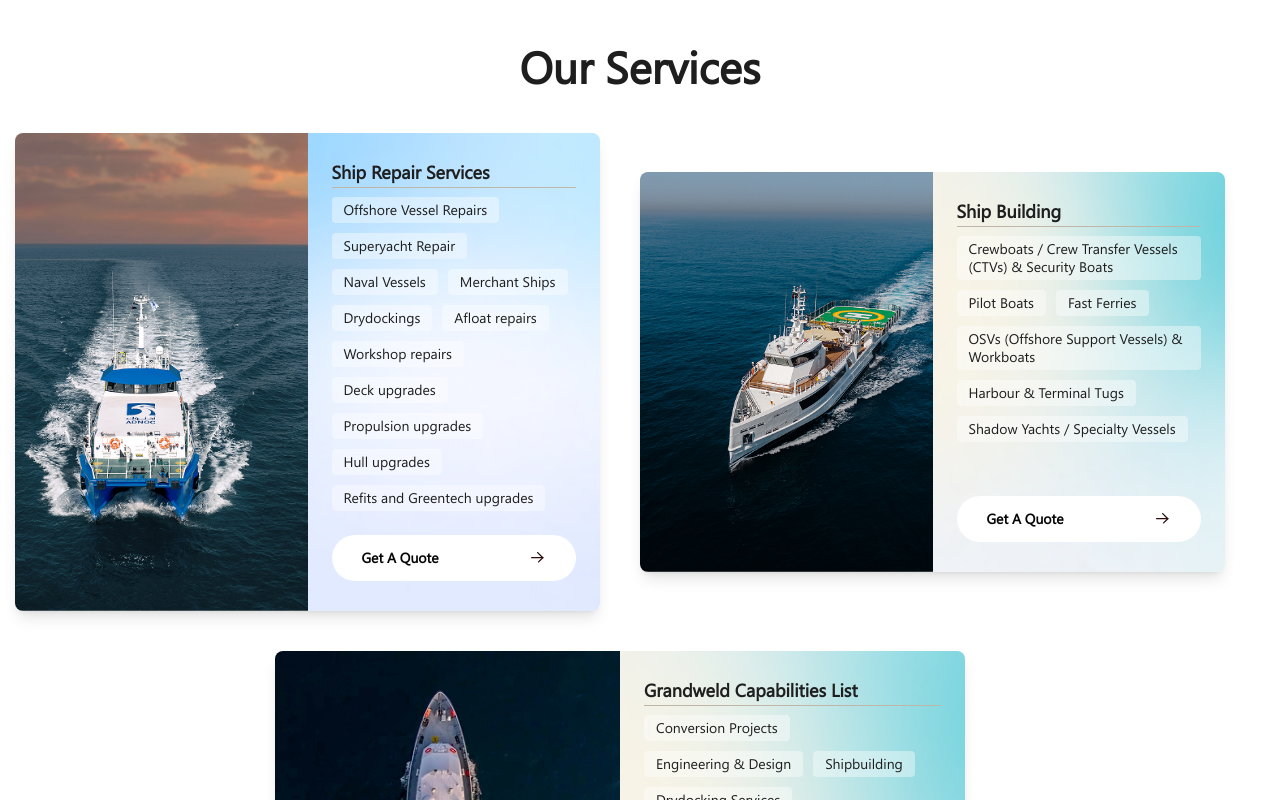
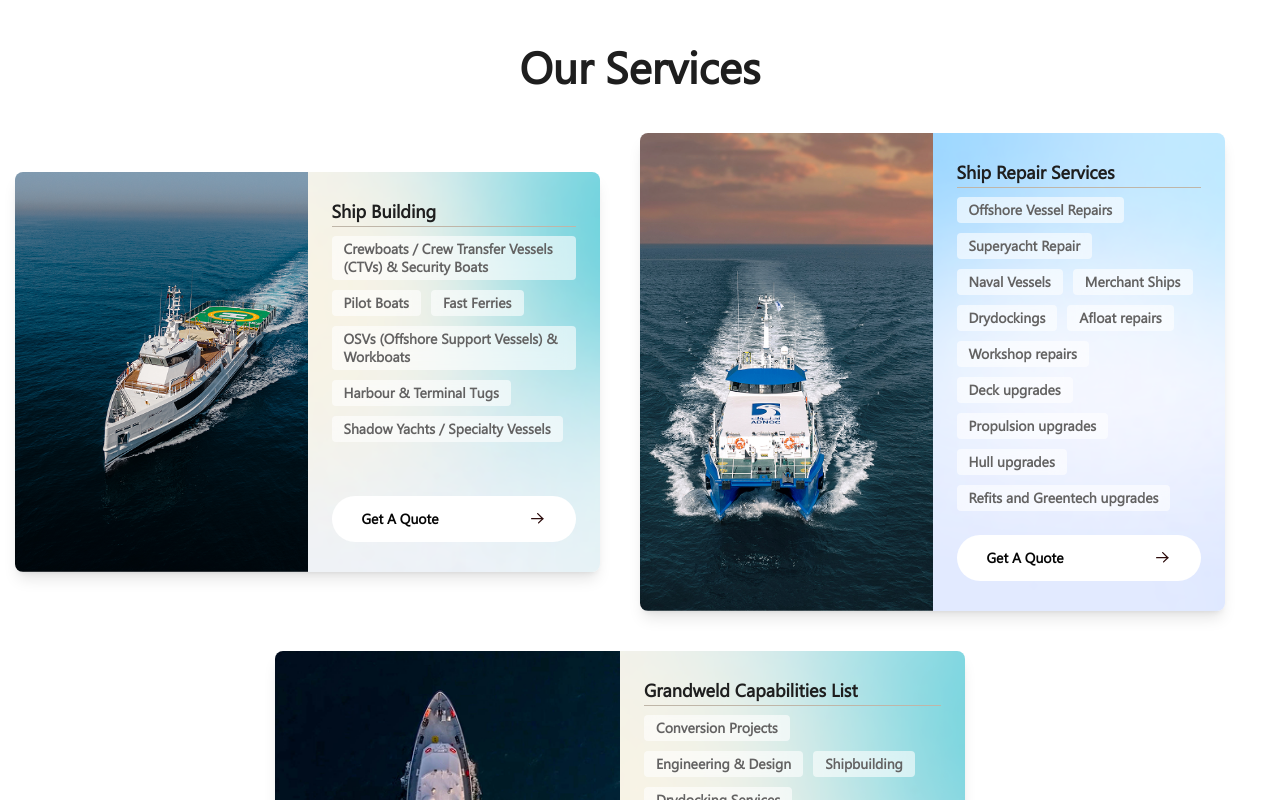
Before and after one commit to ArunSpiderWorks/grandweld-fe, a Next.js app: page / in a window 1280 px wide. Shown: the part 840-1640 px from the top of the page. Built offline with nearby package versions, Linux system fonts and the light colour scheme.

Commit message:
latest main

```diff
--- a/components/Home/Service.jsx
+++ b/components/Home/Service.jsx
@@ -15,6 +15,20 @@ import { useState } from "react";
 const serviceData = [
   {
     id: 1,
+    title: "Ship Building ",
+    imageSrc: ServiceImg02,
+    bgImage: "/img/LP/list-bg-02.png",
+    items: [
+      "Crewboats / Crew Transfer Vessels (CTVs) & Security Boats",
+      "Pilot Boats",
+      "Fast Ferries",
+      "OSVs (Offshore Support Vessels) & Workboats",
+      "Harbour & Terminal Tugs",
+      "Shadow Yachts / Specialty Vessels",
+    ],
+  },
+  {
+    id: 2,
     title: "Ship Repair Services",
     imageSrc: ServiceImg01,
     bgImage: "/img/LP/list-bg-01.png",
@@ -32,20 +46,7 @@ const serviceData = [
       "Refits and Greentech upgrades",
     ],
   },
-  {
-    id: 2,
-    title: "Ship Building ",
-    imageSrc: ServiceImg02,
-    bgImage: "/img/LP/list-bg-02.png",
-    items: [
-      "Crewboats / Crew Transfer Vessels (CTVs) & Security Boats",
-      "Pilot Boats",
-      "Fast Ferries",
-      "OSVs (Offshore Support Vessels) & Workboats",
-      "Harbour & Terminal Tugs",
-      "Shadow Yachts / Specialty Vessels",
-    ],
-  },
+
   {
     id: 3,
     title: "Grandweld Capabilities List",
@@ -120,7 +121,7 @@ export default function Service() {
                         {service.items.map((item, index) => (
                           <li
                             key={index}
-                            className="text-[#1E1E1E] text-[14px] font-segoe-ui font-[400] leading-[18px] bg-white/40 px-3 py-1 rounded backdrop-blur-sm"
+                            className="text-[#636262] text-[14px] font-segoe-ui font-[600] leading-[18px] bg-white/60 px-3 py-1 rounded backdrop-blur-sm"
                           >
                             {item}
                           </li>
--- a/components/common/ContactForm.jsx
+++ b/components/common/ContactForm.jsx
@@ -52,6 +52,9 @@ export default function ContactForm({}) {
             <option value="Ship Building" className="text-[#000]">
               Ship Building
             </option>
+            <option value="Ship Building" className="text-[#000]">
+             Job Requirements / Others
+            </option>
           </select>
         </div>
       </div>
--- a/pages/index.js
+++ b/pages/index.js
@@ -29,6 +29,8 @@ export default function Home({}) {
       <HomeAboutBtm />
 
       <IndustryLeaders />
+
+
     </Base>
   );
 }
```
